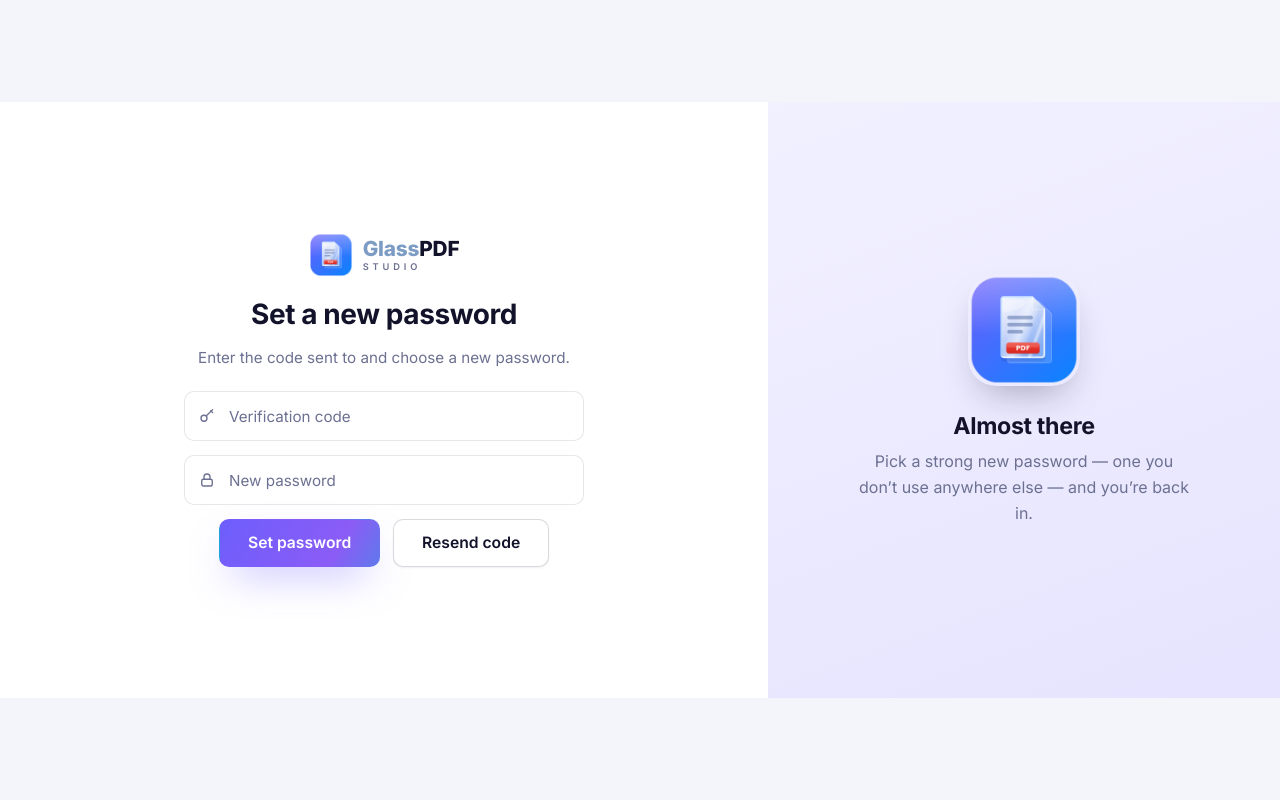
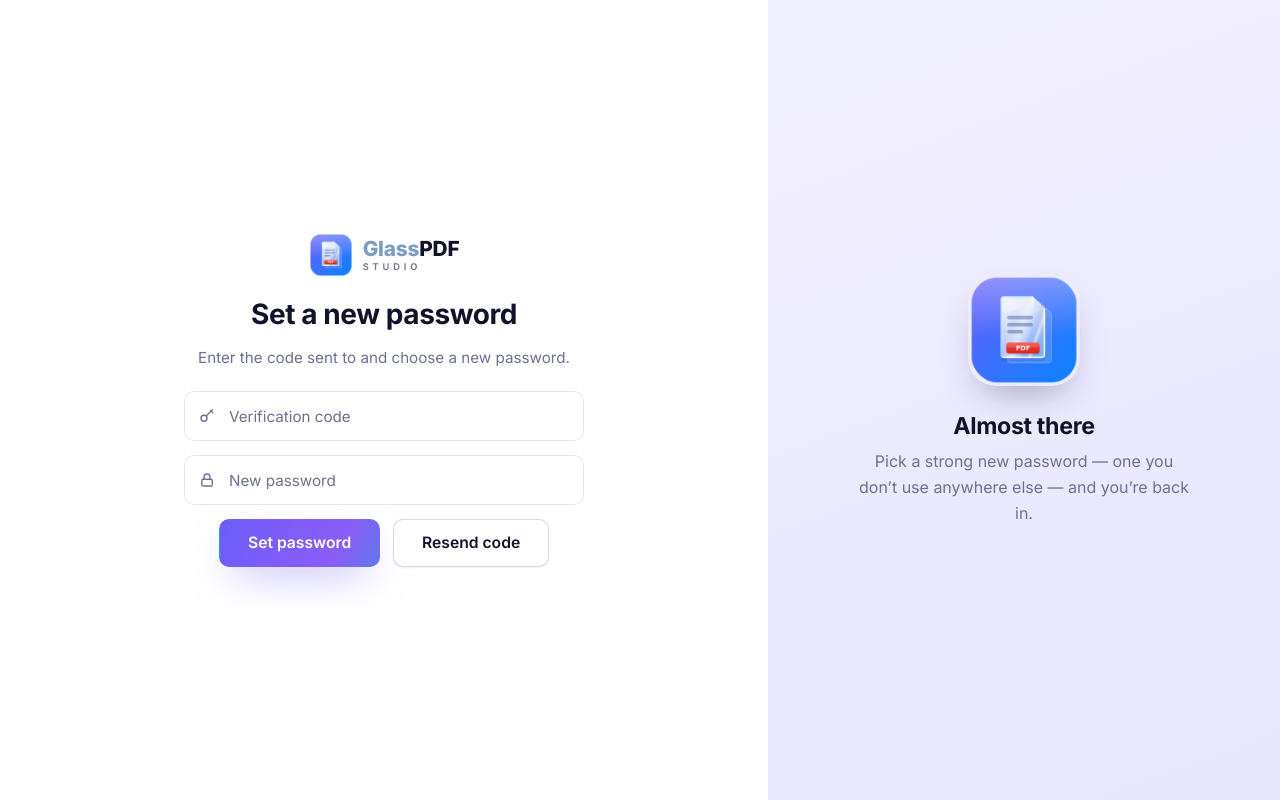
Before and after one commit to ToheedJutt/glasspdfstudio, a Flask app: page /auth/reset in a window 1280 px wide. Run offline with Flask 3, Linux system fonts and the light colour scheme; some libraries are stand-ins or nearby versions.

Commit message:
Fix auth letterbox padding; separate dark footer

```diff
--- a/GlassPDFStudio/static/css/redesign.css
+++ b/GlassPDFStudio/static/css/redesign.css
@@ -1213,6 +1213,18 @@ body.page-home {
   font-size: 0.78rem;
 }
 
+/* ---------- v3.1 fixes ---------- */
+/* Auth split must be full-bleed: base style.css pads every main > section */
+.page-auth .auth-split {
+  padding-block: 0;
+}
+
+/* Give the dark footer a distinct band in dark theme */
+[data-theme="dark"] .footer {
+  background: #05070d;
+  border-top: 1px solid rgba(255, 255, 255, 0.07);
+}
+
 /* ---------- Reduced motion ---------- */
 @media (prefers-reduced-motion: reduce) {
   .tool-card,
```
